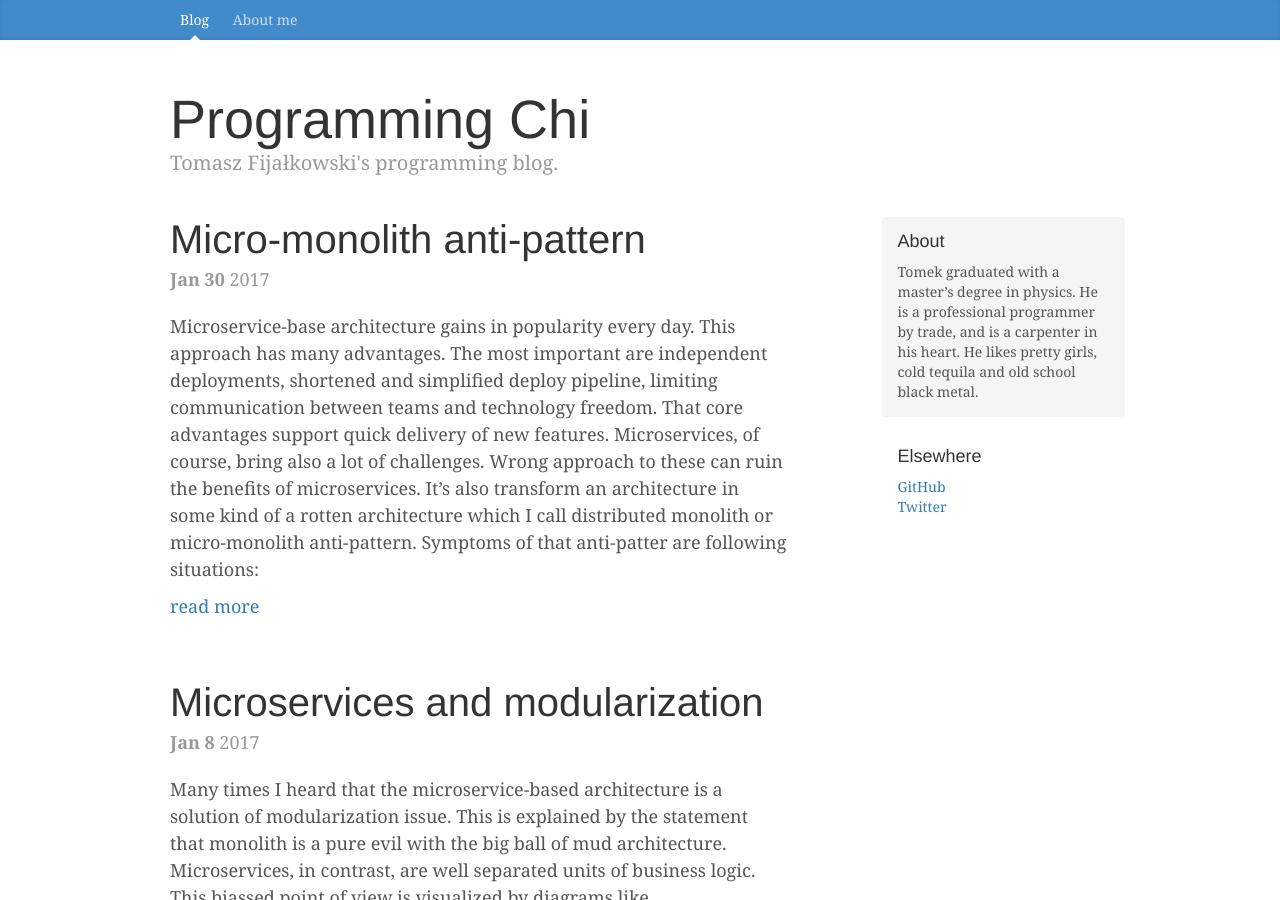
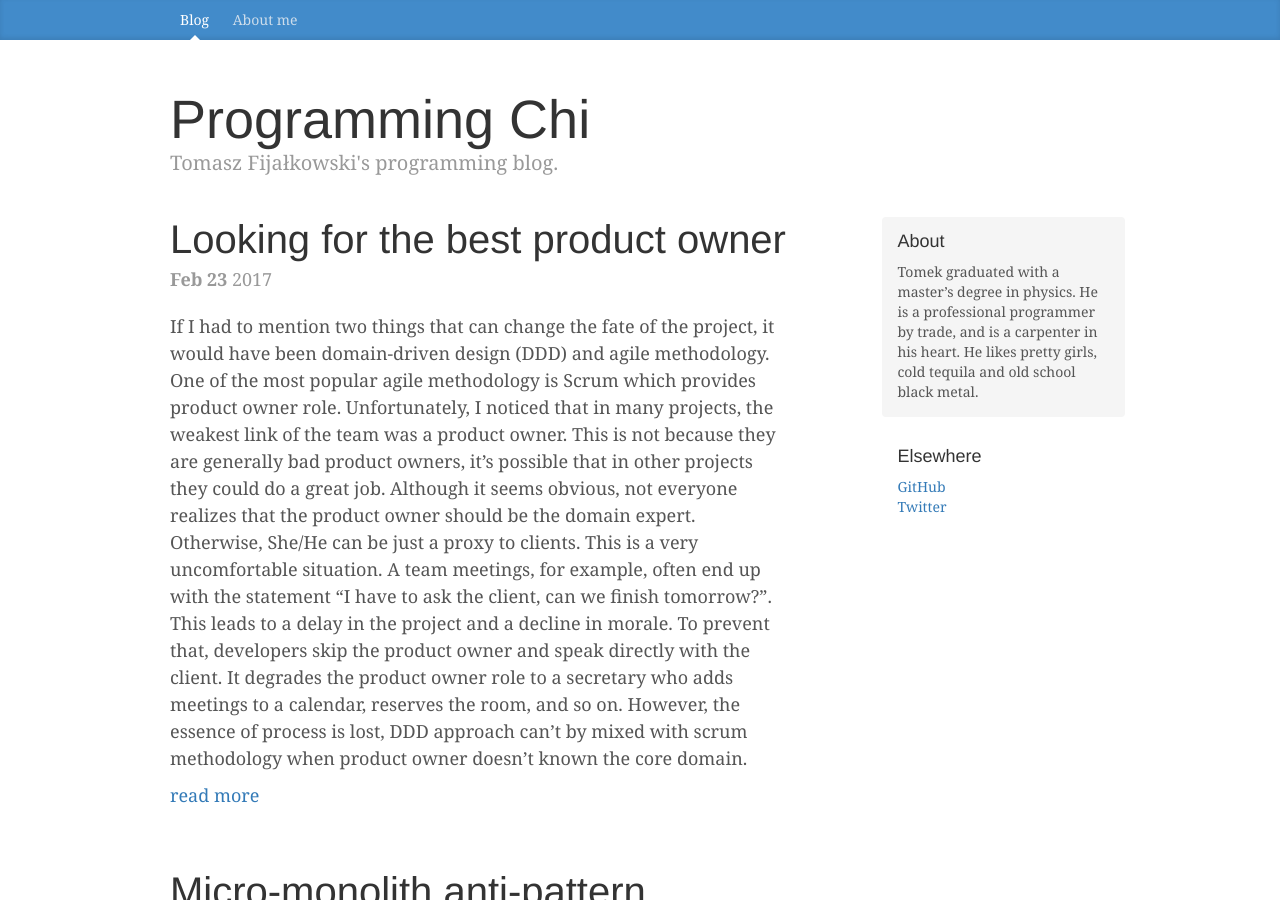
Before and after one commit to tfij/tfij.github.io, a Jekyll site: the page built from index.html, in a window 1280 px wide and 900 px high. Built offline with Jekyll 4.4.1, drawn with Linux system fonts in a browser that asks for light colours.

Commit message:
new post - Looking for the best product owner

```diff
--- /dev/null
+++ b/_posts/2017-02-23-Looking-for-the-best-product-owner.md
@@ -0,0 +1,30 @@
+---
+layout: post
+title: Looking for the best product owner
+tags: [tech, scrum, ddd, agile]
+short: false
+seo:
+    type: TechArticle
+---
+
+If I had to mention two things that can change the fate of the project, it would have been domain-driven design (DDD) and agile methodology.
+One of the most popular agile methodology is Scrum which provides product owner role.
+Unfortunately, I noticed that in many projects, the weakest link of the team was a product owner.
+This is not because they are generally bad product owners, it's possible that in other projects they could do a great job.
+Although it seems obvious, not everyone realizes that the **product owner should be the domain expert**.
+Otherwise, She/He can be just a proxy to clients.
+This is a very uncomfortable situation.
+A team meetings, for example, often end up with the statement "I have to ask the client, can we finish tomorrow?".
+This leads to a delay in the project and a decline in morale.
+To prevent that, developers skip the product owner and speak directly with the client.
+It degrades the product owner role to a secretary who adds meetings to a calendar, reserves the room, and so on.
+However, the essence of process is lost, DDD approach can't by mixed with scrum methodology when product owner doesn't known the core domain.
+
+OK, but what about technical projects?
+As technical I mean building metrics lib, preparing Casandra as a service platform, creating framework to management frontend in microservice-base architecture, etc.
+It's clear that such kind of projects are made for others developers.
+It's also clear that no one better understands the developer than the other developer.
+In a tech project case good **product owner should be a technical person**.
+However, there is nothing wrong if the mature team decides to work without a product owner (it's gonna be not a Scrum but still it can be right process).
+Likely, after some time informal one will emerge.
+This is a model example of self-organized team.
--- a/index.html
+++ b/index.html
@@ -4,4 +4,4 @@ seo:
     type: Blog
 ---
 
-{% include all-posts.html decryptedPostLimit="6" %}
+{% include all-posts.html decryptedPostLimit="10" %}
```
